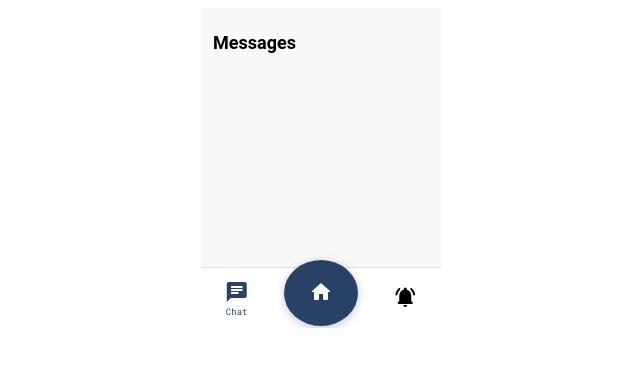
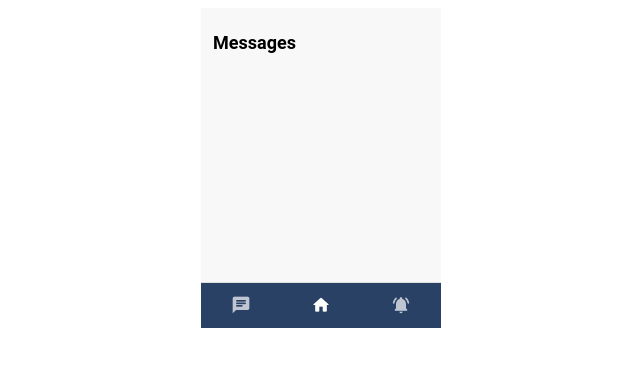
Before and after one commit to mch-cloudmosa-team4/mch-2025-cloudmosa, a Vue app in the folder frontend/: page /chat in a window 1280 px wide. Shown: the top 366 px of the page, without its empty margins (319-959 px from the left). Built offline with nearby package versions, Linux system fonts and the light colour scheme.

Commit message:
chg: change the bommtom bar

```diff
--- a/frontend/src/App.vue
+++ b/frontend/src/App.vue
@@ -8,25 +8,45 @@
       <div
         v-if="showHomeMenu"
         class="home-menu-overlay"
-        @mouseenter="keepMenuOpen"
-        @mouseleave="hideMenu"
+        @mouseenter="cancelHideTimer"
+        @mouseleave="startHideTimer"
       >
         <div class="circular-menu">
-          <div class="menu-item item-1" @click="goToPage('/profile/' + getUserId())">
+          <div
+            class="menu-item item-1"
+            @click="goToPage('/profile/' + getUserId())"
+            @mouseenter="showProfileLabel = true"
+            @mouseleave="showProfileLabel = false"
+          >
             <span class="material-icons-round">account_circle</span>
-            <span class="item-label">Profile</span>
+            <span v-if="showProfileLabel" class="item-label">Profile</span>
           </div>
-          <div class="menu-item item-2" @click="goToPage('/job')">
+          <div
+            class="menu-item item-2"
+            @click="goToPage('/job')"
+            @mouseenter="showJobsLabel = true"
+            @mouseleave="showJobsLabel = false"
+          >
+            <span v-if="showJobsLabel" class="item-label">Jobs</span>
             <span class="material-icons-round">work</span>
-            <span class="item-label">Jobs</span>
           </div>
-          <div class="menu-item item-3" @click="goToPage('/application')">
+          <div
+            class="menu-item item-3"
+            @click="goToPage('/application')"
+            @mouseenter="showDashboardLabel = true"
+            @mouseleave="showDashboardLabel = false"
+          >
+            <span v-if="showDashboardLabel" class="item-label">Dashboard</span>
             <span class="material-icons-round">dashboard</span>
-            <span class="item-label">Dashboard</span>
           </div>
-          <div class="menu-item item-4" @click="goToPage('/profile')">
+          <div
+            class="menu-item item-4"
+            @click="goToPage('/profile')"
+            @mouseenter="showCommunityLabel = true"
+            @mouseleave="showCommunityLabel = false"
+          >
             <span class="material-icons-round">groups</span>
-            <span class="item-label">Community</span>
+            <span v-if="showCommunityLabel" class="item-label">Community</span>
           </div>
         </div>
       </div>
@@ -34,31 +54,43 @@
       <!-- 底部三個主要按鈕 -->
       <div class="nav-container">
         <!-- Chat按鈕 -->
-        <div class="nav-item" :class="{ active: activeTab === 'chat' }" @click="goToChat">
+        <div
+          class="nav-item"
+          :class="{ active: activeTab === 'chat' }"
+          @click="goToChat"
+          @mouseenter="showChatLabel = true"
+          @mouseleave="showChatLabel = false"
+        >
           <span class="material-icons-round">
             {{ hasUnreadChat ? 'mark_unread_chat_alt' : 'chat' }}
           </span>
-          <span v-if="activeTab === 'chat'" class="nav-label">Chat</span>
+          <span v-if="showChatLabel" class="nav-label">Chat</span>
         </div>
 
         <!-- Home按鈕 -->
         <div
           class="nav-item home-item"
-          :class="{ active: activeTab === 'home' || showHomeMenu }"
+          :class="{ active: activeTab === 'home' }"
           @click="goToHome"
           @mouseenter="showMenu"
-          @mouseleave="hideMenu"
+          @mouseleave="startHideTimer"
         >
           <span class="material-icons-round">home</span>
-          <span v-if="activeTab === 'home' || showHomeMenu" class="nav-label">Home</span>
+          <span v-if="showHomeMenu" class="nav-label">Home</span>
         </div>
 
         <!-- News按鈕 -->
-        <div class="nav-item" :class="{ active: activeTab === 'news' }" @click="goToNews">
+        <div
+          class="nav-item"
+          :class="{ active: activeTab === 'news' }"
+          @click="goToNews"
+          @mouseenter="showNewsLabel = true"
+          @mouseleave="showNewsLabel = false"
+        >
           <span class="material-icons-round">
             {{ hasUnreadNews ? 'notifications_active' : 'notifications' }}
           </span>
-          <span v-if="activeTab === 'news'" class="nav-label">News</span>
+          <span v-if="showNewsLabel" class="nav-label">News</span>
         </div>
       </div>
     </nav>
@@ -73,63 +105,107 @@ import { getUserId } from './services/auth'
 const router = useRouter()
 const route = useRoute()
 const showHomeMenu = ref(false)
-const activeTab = ref('')
-const hasUnreadChat = ref(false) // 模擬未讀聊天
-const hasUnreadNews = ref(true) // 模擬未讀新聞
+const showChatLabel = ref(false)
+const showNewsLabel = ref(false)
+const showProfileLabel = ref(false)
+const showJobsLabel = ref(false)
+const showDashboardLabel = ref(false)
+const showCommunityLabel = ref(false)
+let hideTimer: number | null = null
 
-// 監聽路由變化，設置活動標籤
-watch(route, (newRoute) => {
-  const path = newRoute.path
-  if (path.startsWith('/chat')) {
-    activeTab.value = 'chat'
-  } else if (path === '/home') {
-    activeTab.value = 'home'
-  } else if (path === '/news') {
-    activeTab.value = 'news'
-  } else {
-    activeTab.value = ''
+// 計算屬性
+const isLoginPage = computed(() => route.path === '/login')
+
+const activeTab = computed(() => {
+  const currentRoute = route.name as string
+  if (!currentRoute) return 'home'
+
+  if (['chat', 'chatroom'].includes(currentRoute)) return 'chat'
+  if (['home'].includes(currentRoute)) return 'home'
+  if (['news'].includes(currentRoute)) return 'news'
+  return 'home'
+})
+
+const hasUnreadChat = computed(() => {
+  // 這裡可以根據實際需求來判斷是否有未讀聊天
+  return false
+})
+
+const hasUnreadNews = computed(() => {
+  // 這裡可以根據實際需求來判斷是否有未讀通知
+  return true
+})
+
+// 方法
+function showMenu() {
+  // 清除任何現有的隱藏計時器
+  if (hideTimer) {
+    clearTimeout(hideTimer)
+    hideTimer = null
   }
+  showHomeMenu.value = true
+}
 
-  // 關閉home選單當路由改變時
+function startHideTimer() {
+  // 設置延遲隱藏
+  hideTimer = setTimeout(() => {
+    showHomeMenu.value = false
+    hideTimer = null
+  }, 200)
+}
+
+function cancelHideTimer() {
+  // 取消隱藏計時器
+  if (hideTimer) {
+    clearTimeout(hideTimer)
+    hideTimer = null
+  }
+}
+
+function hideMenu() {
+  // 立即隱藏選單
+  if (hideTimer) {
+    clearTimeout(hideTimer)
+    hideTimer = null
+  }
   showHomeMenu.value = false
-}, { immediate: true })
+  // 重置所有標籤狀態
+  showProfileLabel.value = false
+  showJobsLabel.value = false
+  showDashboardLabel.value = false
+  showCommunityLabel.value = false
+}
+
+function goToHome() {
+  // 如果選單已經顯示，直接導航到 Home 頁面
+  // 先清除計時器和關閉選單，然後跳轉
+  if (hideTimer) {
+    clearTimeout(hideTimer)
+    hideTimer = null
+  }
+  showHomeMenu.value = false
+  router.push('/home')
+}
 
 function goToChat() {
+  hideMenu()
   router.push('/chat')
-  hasUnreadChat.value = false // 標記為已讀
 }
 
 function goToNews() {
+  hideMenu()
   router.push('/news')
-  hasUnreadNews.value = false // 標記為已讀
-}
-
-function goToHome() {
-  router.push('/home')
-  showHomeMenu.value = false
-}
-
-function showMenu() {
-  showHomeMenu.value = true
-}
-
-function hideMenu() {
-  // 添加小延遲，避免鼠標快速移動時選單閃爍
-  setTimeout(() => {
-    showHomeMenu.value = false
-  }, 100)
-}
-
-function keepMenuOpen() {
-  showHomeMenu.value = true
 }
 
 function goToPage(path: string) {
+  hideMenu()
   router.push(path)
-  showHomeMenu.value = false
 }
 
-const isLoginPage = computed(() => route.path === '/login')
+// 監聽路由變化，關閉選單
+watch(route, () => {
+  hideMenu()
+})
 </script>
 
 <style scoped>
@@ -159,8 +235,8 @@ const isLoginPage = computed(() => route.path === '/login')
 /* 底部導航欄 */
 .bottom-nav {
   position: relative;
-  height: 60px;
-  background: white;
+  height: 45px; /* 從 60px 降低到 45px */
+  background: rgb(42, 65, 102); /* 改為藍色背景 */
   border-top: 1px solid #e0e0e0;
 }
 
@@ -180,24 +256,44 @@ const isLoginPage = computed(() => route.path === '/login')
   cursor: pointer;
   transition: all 0.3s ease;
   position: relative;
+  color: rgba(255, 255, 255, 0.7); /* 預設半透明白色 */
 }
 
 .nav-item.home-item {
-  background: rgb(42, 65, 102);
-  border-radius: 50%;
-  width: 50px;
-  height: 50px;
-  color: white;
-  margin-top: -10px;
-  box-shadow: 0 2px 8px rgba(42, 65, 102, 0.3);
+  background: transparent; /* 改為透明背景，與其他按鈕一致 */
+  border-radius: 0; /* 移除圓形設計 */
+  width: auto; /* 改為自動寬度 */
+  height: auto; /* 改為自動高度 */
+  color: rgba(255, 255, 255, 0.7); /* 使用與其他按鈕相同的半透明白色 */
+  margin-top: 0; /* 移除負邊距，讓它與其他按鈕對齊 */
+  box-shadow: none; /* 移除陰影 */
+  z-index: 1001;
+  position: relative;
+  padding: 8px 12px; /* 與其他按鈕使用相同的內邊距 */
+}
+
+.nav-item.home-item .material-icons-round {
+  color: rgba(255, 255, 255, 0.7) !important; /* 使用與其他按鈕相同的半透明白色 */
+}
+
+.nav-item.home-item .nav-label {
+  color: white !important; /* 標籤保持白色 */
+}
+
+.nav-item.home-item.active {
+  color: white; /* 被選中時變為白色 */
+}
+
+.nav-item.home-item.active .material-icons-round {
+  color: white !important; /* 被選中時圖示變為白色 */
 }
 
 .nav-item.active {
-  color: rgb(42, 65, 102);
+  color: white; /* 被選中的按鈕變白色 */
 }
 
 .nav-item .material-icons-round {
-  font-size: 24px;
+  font-size: 20px; /* 從 24px 調整為 20px */
   margin-bottom: 2px;
 }
 
@@ -205,6 +301,8 @@ const isLoginPage = computed(() => route.path === '/login')
   font-size: 9px;
   font-weight: 500;
   white-space: nowrap;
+  color: white; /* 標籤文字白色 */
+  animation: labelFadeIn 0.2s ease-in-out;
 }
 
 /* Home展開選單 - 圓弧形浮動選單 */
@@ -214,19 +312,21 @@ const isLoginPage = computed(() => route.path === '/login')
   left: 0;
   right: 0;
   bottom: 0;
-  background: rgba(0, 0, 0, 0.2);
+  background: rgba(0, 0, 0, 0.3); /* 稍微加深背景遮罩 */
   z-index: 1000;
   display: flex;
   align-items: flex-end;
   justify-content: center;
-  pointer-events: none; /* 讓背景不攔截鼠標事件 */
+  pointer-events: none;
 }
 
 .circular-menu {
   position: absolute;
-  bottom: 120px;
-  width: 220px;
-  height: 120px;
+  bottom: 125px; /* 從 140px 調整為 125px，適應較低的底部導航欄 */
+  width: 200px;
+  height: 100px;
+  left: 50%;
+  transform: translateX(-50%);
   animation: fadeIn 0.3s ease-out;
   pointer-events: auto; /* 恢復選單的鼠標事件 */
 }
@@ -259,44 +359,72 @@ const isLoginPage = computed(() => route.path === '/login')
   margin-bottom: 2px;
 }
 
+/* 為 Jobs 和 Dashboard 調整圖示間距 */
+.item-2 .material-icons-round,
+.item-3 .material-icons-round {
+  margin-bottom: 0;
+  margin-top: 2px;
+}
+
 .menu-item:hover .material-icons-round {
   color: white;
 }
 
+/* 懸浮狀態下 Jobs 和 Dashboard 的圖示間距 */
+.item-2:hover .material-icons-round,
+.item-3:hover .material-icons-round {
+  margin-bottom: 0;
+  margin-top: 2px;
+}
+
 .item-label {
-  font-size: 7px;
+  font-size: 6px;
   font-weight: 600;
   color: rgb(42, 65, 102);
   white-space: nowrap;
+  animation: labelFadeIn 0.2s ease-in-out;
 }
 
 .menu-item:hover .item-label {
   color: white;
+  animation: labelFadeIn 0.2s ease-in-out;
 }
 
-/* 圓弧形排列 - 調整為更明顯的半圓弧 */
+/* 圓弧形排列 - 沿著半圓弧均勻分布四個選項 */
+/* 使用圓弧數學計算：半徑80px，角度從-135°到-45°均勻分布 */
 .item-1 {
-  bottom: 30px;
+  bottom: 40px;   /* Profile - 左下角 */
   left: 15px;
   animation-delay: 0.1s;
 }
 
 .item-2 {
-  bottom: 90px;
-  left: 60px;
+  bottom: 78px;   /* Jobs - 左上角 */
+  left: 49px;
   animation-delay: 0.2s;
 }
 
 .item-3 {
-  bottom: 90px;
-  right: 60px;
+  bottom: 78px;   /* Dashboard - 右上角 */
+  right: 49px;
   animation-delay: 0.3s;
 }
 
 .item-4 {
-  bottom: 30px;
+  bottom: 40px;   /* Community - 右下角 */
   right: 15px;
   animation-delay: 0.4s;
+}
+
+@keyframes labelFadeIn {
+  from {
+    opacity: 0;
+    transform: translateY(5px);
+  }
+  to {
+    opacity: 1;
+    transform: translateY(0);
+  }
 }
 
 @keyframes fadeIn {
```
